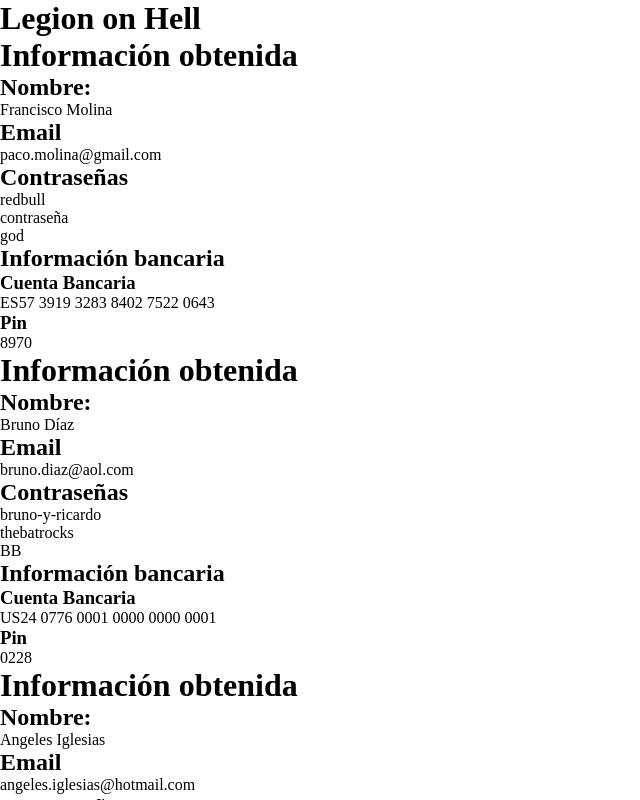
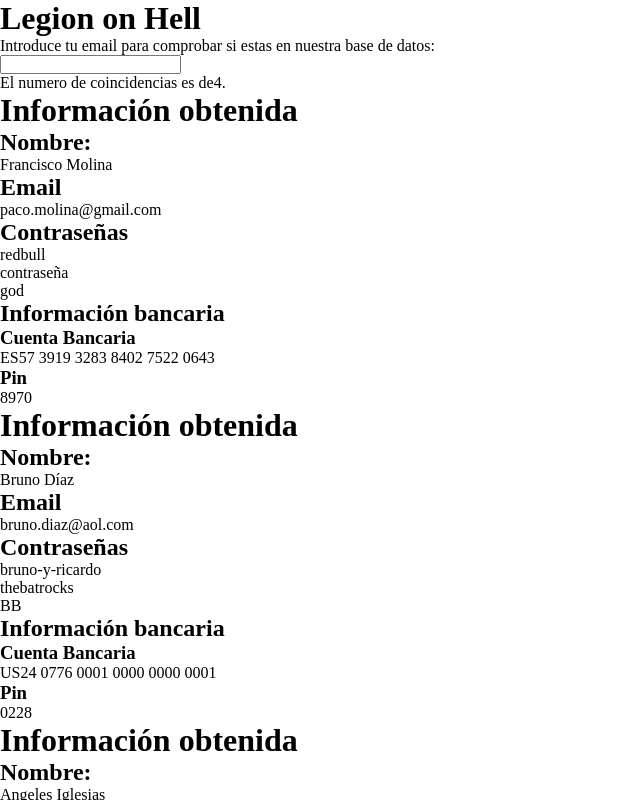
Before and after one commit to EvaMarco/ej_tutoria2_mod3, a React (Create React App) app: page / in a window 1280 px wide. Shown: the top 800 px of the page, without its empty margins (0-640 px from the left). Built offline with nearby package versions, Linux system fonts and the light colour scheme.

Commit message:
Add status.js

```diff
--- a/src/App.js
+++ b/src/App.js
@@ -1,14 +1,18 @@
 import React from 'react';
 import './scss/main.scss';
-import data from './components/DataList'
-import Page from './components/Page'
+import data from './components/DataList';
+import Page from './components/Page';
+
+
 class App extends React.Component {
   constructor(props) {
     super(props);
     this.state = {
       usersdata : data,
-      time: '0:0:0'
+      time: '0:0:0',
+      filterArray: []
     };
+    this.getInputValue = this.getInputValue.bind(this);
     setInterval(() => {this.updateClock()}, 1000);
   }
   updateClock(){
@@ -19,11 +23,20 @@ class App extends React.Component {
     const actualTime = `${hour}:${minutes}:${seconds}`;
     this.setState({time : actualTime});
   }
+  getInputValue (event){
+    const TargetValue = event.currentTarget.value;
+    const Array = this.state.usersdata.filter(item => item.email.includes(TargetValue));
+    this.setState({usersdata : Array});
+  }
 
   render() {
     return (
       <div className="App">
-        <Page data = {this.state.usersdata} time = {this.state.time}/>
+        <Page
+          data = {this.state.usersdata}
+          time = {this.state.time}
+          inputAction = {this.getInputValue}
+        />
       </div>
     );
   }
--- a/src/components/CardList.js
+++ b/src/components/CardList.js
@@ -5,19 +5,22 @@ import PropTypes from 'prop-types';
 class CardList extends React.Component {
 
   render() {
-    return (
+      return (
         <React.Fragment>
           <ul className="person__list">
-            {this.props.data.map((item,i) =>
-              <li key={i}>
+            {this.props.data.map((item) =>
+              <li key={item.id}>
                 <DataCard item = {item}/>
               </li>
             )}
           </ul>
         </React.Fragment>
-    );
-  }
+      );
+    }
+
 }
+
+
 CardList.propTypes = {
   data: PropTypes.arrayOf(PropTypes.object).isRequired,
 };
--- a/src/components/DataList.js
+++ b/src/components/DataList.js
@@ -1,5 +1,6 @@
 const data = [
   {
+    "id": 1,
     "name": "Francisco Molina",
     "email": "paco.molina@gmail.com",
     "passwords": ["redbull", "contraseña", "god"],
@@ -9,6 +10,7 @@ const data = [
     }
   },
   {
+    "id": 2,
     "name": "Bruno Díaz",
     "email": "bruno.diaz@aol.com",
     "passwords": ["bruno-y-ricardo", "thebatrocks", "BB"],
@@ -18,6 +20,7 @@ const data = [
     }
   },
   {
+    "id": 3,
     "name": "Angeles Iglesias",
     "email": "angeles.iglesias@hotmail.com",
     "passwords": ["sword", "0000", "123"],
@@ -27,6 +30,7 @@ const data = [
     }
   },
   {
+    "id": 4,
     "name": "Lourdes Parra",
     "email": "lourdes.parra@gmail.com",
     "passwords": ["bonnie", "123", "0000"],
--- /dev/null
+++ b/src/components/Filters.js
@@ -0,0 +1,24 @@
+import React from 'react';
+import PropTypes from 'prop-types';
+
+class Filters extends React.Component {
+
+  render() {
+    return (
+      <React.Fragment>
+        <p>Introduce tu email para comprobar si estas en nuestra base de datos:</p>
+        <input type="text" onChange = {this.props.inputAction}/>
+      </React.Fragment>
+    );
+  }
+}
+Filters.propTypes = {
+
+};
+
+
+Filters.propTypes = {
+  inputAction: PropTypes.func.isRequired
+};
+
+export default Filters;
--- a/src/components/Page.js
+++ b/src/components/Page.js
@@ -2,14 +2,20 @@ import React from 'react';
 import Header from './Header';
 import CardList from './CardList';
 import Footer from './Footer';
+import Filters from './Filters';
 import PropTypes from 'prop-types';
+import Status from './Status';
 class Page extends React.Component {
 
   render() {
     return (
       <React.Fragment>
         <Header />
-        <CardList data = {this.props.data}/>
+        <Filters inputAction = {this.props.inputAction}/>
+        <Status data = {this.props.data}/>
+        <CardList
+          data = {this.props.data}
+        />
         <Footer time = {this.props.time}/>
       </React.Fragment>
     );
@@ -17,7 +23,8 @@ class Page extends React.Component {
 }
 Page.propTypes = {
   data: PropTypes.arrayOf(PropTypes.object).isRequired,
-  time: PropTypes.string.isRequired
+  time: PropTypes.string.isRequired,
+  inputAction : PropTypes.func.isRequired,
 };
 
 export default Page;
--- /dev/null
+++ b/src/components/Status.js
@@ -0,0 +1,19 @@
+import React from 'react';
+import PropTypes from 'prop-types';
+
+class Status extends React.Component {
+
+  render() {
+    return (
+      <React.Fragment>
+        <p> El numero de coincidencias es de
+        {this.props.data.length}.</p>
+      </React.Fragment>
+    );
+  }
+}
+
+Status.propTypes = {
+  data: PropTypes.arrayOf(PropTypes.object).isRequired,
+};
+export default Status;
```
Also changed, not shown: 1 other file (tests, documents, lock files or other folders).
